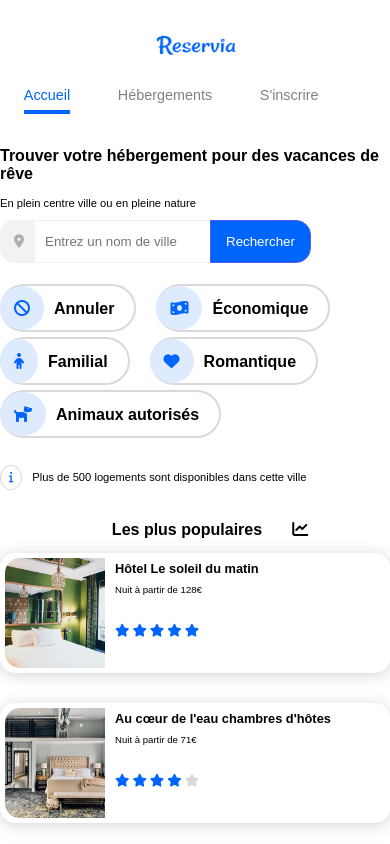
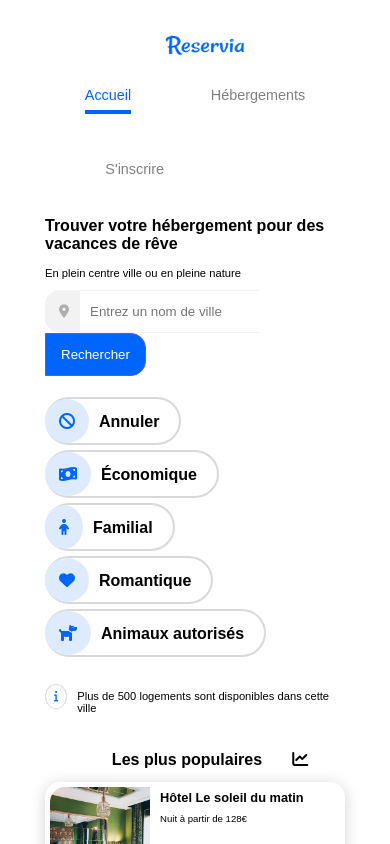
Before and after one commit to Marvinrn/reservia-react, a React (Create React App) app: page / in a window 390 px wide. Shown: the top 844 px of the page. Built offline with nearby package versions, Linux system fonts and the light colour scheme.

Commit message:
correctif responsive home page

```diff
--- a/src/styles/Home.css
+++ b/src/styles/Home.css
@@ -169,3 +169,12 @@ p
 
 
 }
+
+@media only screen and (min-width : 200px)
+{
+	.blocPage
+	{
+		width: calc(100% - 90px);
+		margin: auto;
+	}
+}
```
